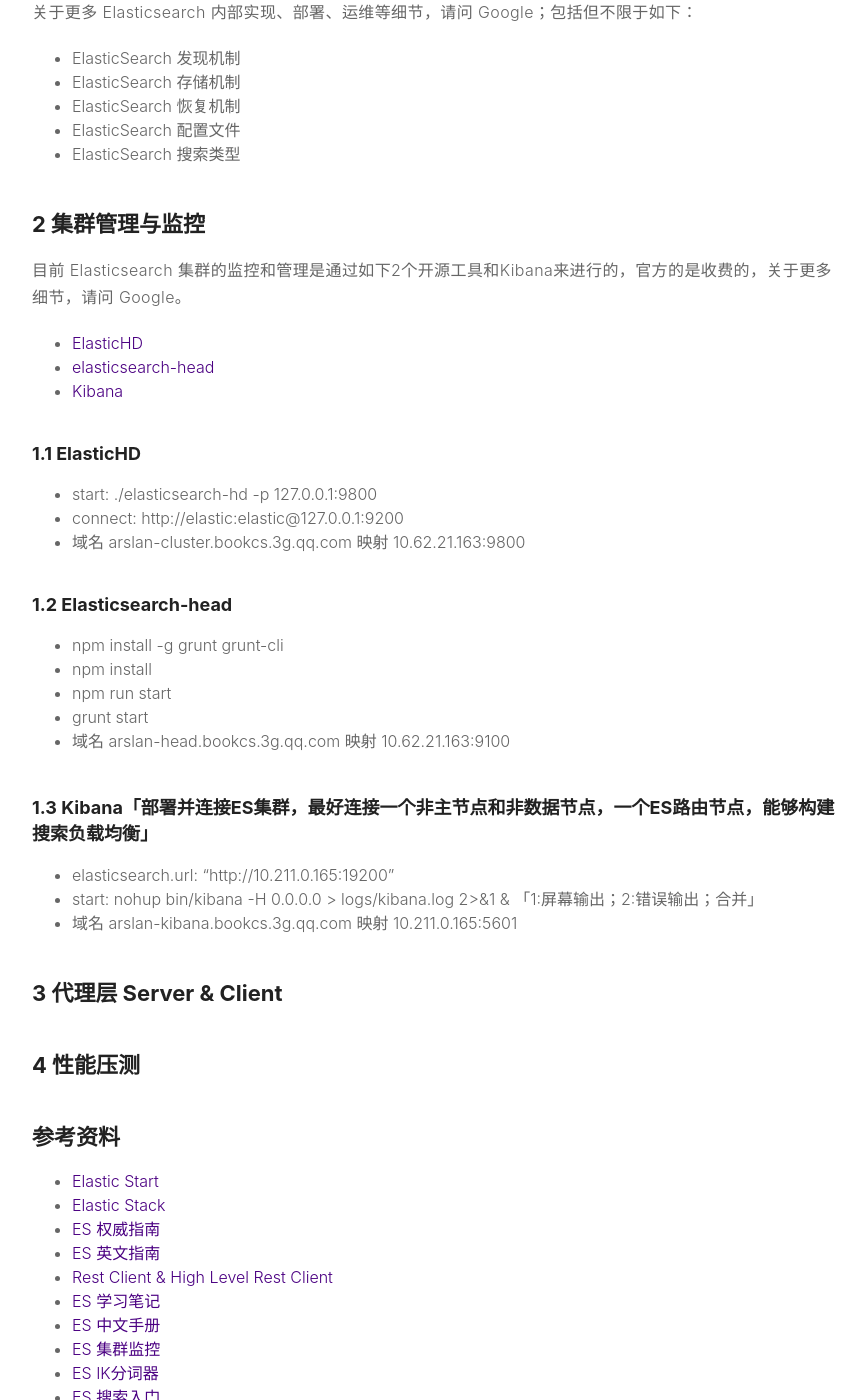
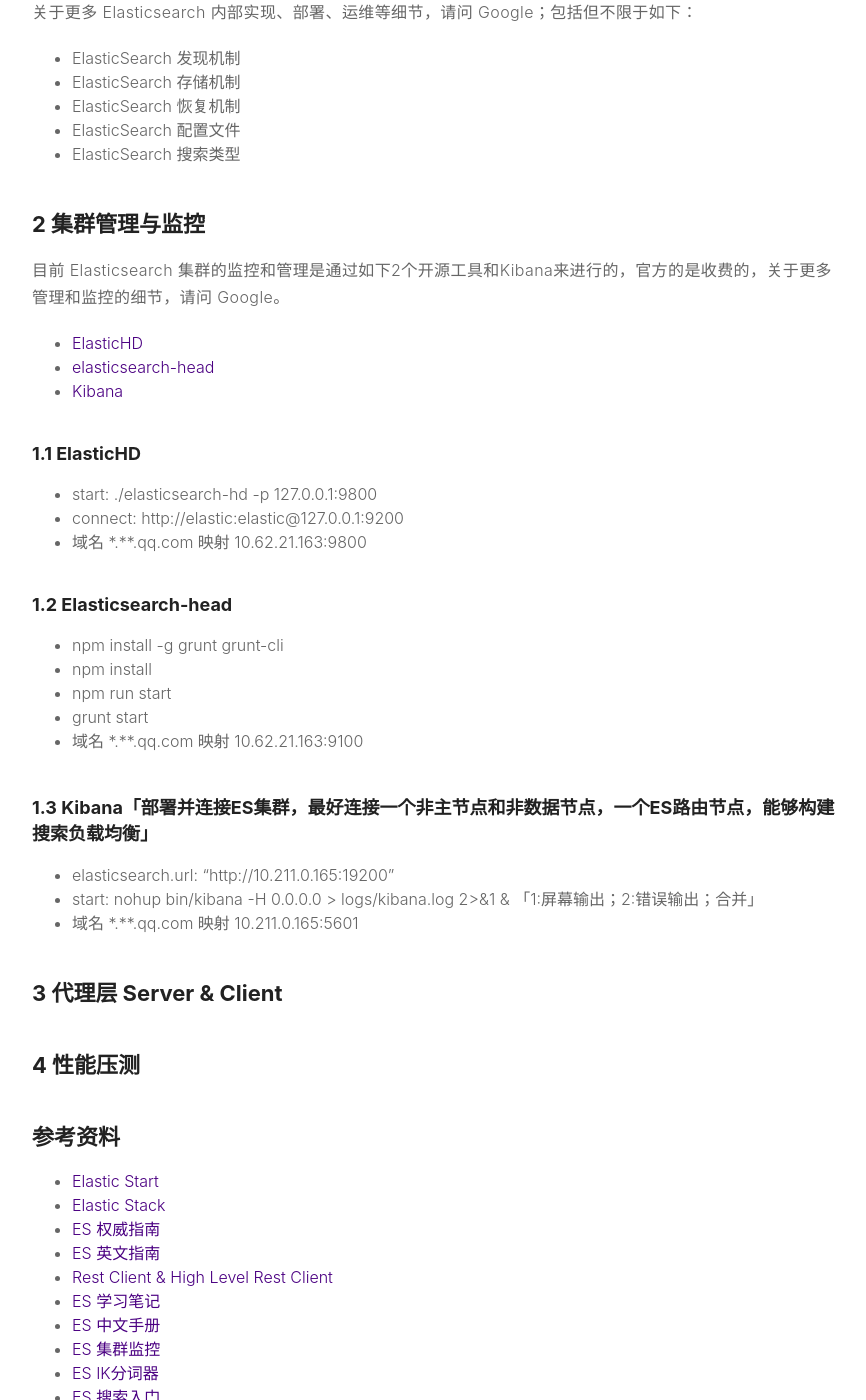
Before and after one commit to Jiangew/jiangew.github.io, a Jekyll site: the page built from _posts/17-12-06-es-deploy-proxy.md, in a window 1280 px wide and 1400 px high, scrolled down 5651 px. Shown: the whole window, without its empty margins (203-1069 px from the left). Built offline with Jekyll 4.4.1, drawn with Linux system fonts in a browser that asks for light colours; comment, search, counter and statistics services are not loaded.

Commit message:
filter domain

```diff
--- a/_posts/17-12-06-es-deploy-proxy.md
+++ b/_posts/17-12-06-es-deploy-proxy.md
@@ -216,7 +216,7 @@
 * ElasticSearch 搜索类型
 
 ## 2 集群管理与监控
-目前 Elasticsearch 集群的监控和管理是通过如下2个开源工具和Kibana来进行的，官方的是收费的，关于更多细节，请问 Google。
+目前 Elasticsearch 集群的监控和管理是通过如下2个开源工具和Kibana来进行的，官方的是收费的，关于更多管理和监控的细节，请问 Google。
 
 * [ElasticHD](https://github.com/farmerx/ElasticHD)
 * [elasticsearch-head](https://github.com/mobz/elasticsearch-head)
@@ -225,19 +225,19 @@
 ### 1.1 ElasticHD
 * start: ./elasticsearch-hd -p 127.0.0.1:9800
 * connect: http://elastic:elastic@127.0.0.1:9200
-* 域名 arslan-cluster.bookcs.3g.qq.com 映射 10.62.21.163:9800
+* 域名 *.**.qq.com 映射 10.62.21.163:9800
 
 ### 1.2 Elasticsearch-head
 * npm install -g grunt grunt-cli
 * npm install
 * npm run start
 * grunt start
-* 域名 arslan-head.bookcs.3g.qq.com 映射 10.62.21.163:9100
+* 域名 *.**.qq.com 映射 10.62.21.163:9100
 
 ### 1.3 Kibana「部署并连接ES集群，最好连接一个非主节点和非数据节点，一个ES路由节点，能够构建搜索负载均衡」
 * elasticsearch.url: "http://10.211.0.165:19200”
 * start: nohup bin/kibana -H 0.0.0.0 > logs/kibana.log 2>&1 & 「1:屏幕输出；2:错误输出；合并」
-* 域名 arslan-kibana.bookcs.3g.qq.com 映射 10.211.0.165:5601
+* 域名 *.**.qq.com 映射 10.211.0.165:5601
 
 ## 3 代理层 Server & Client
 
```
